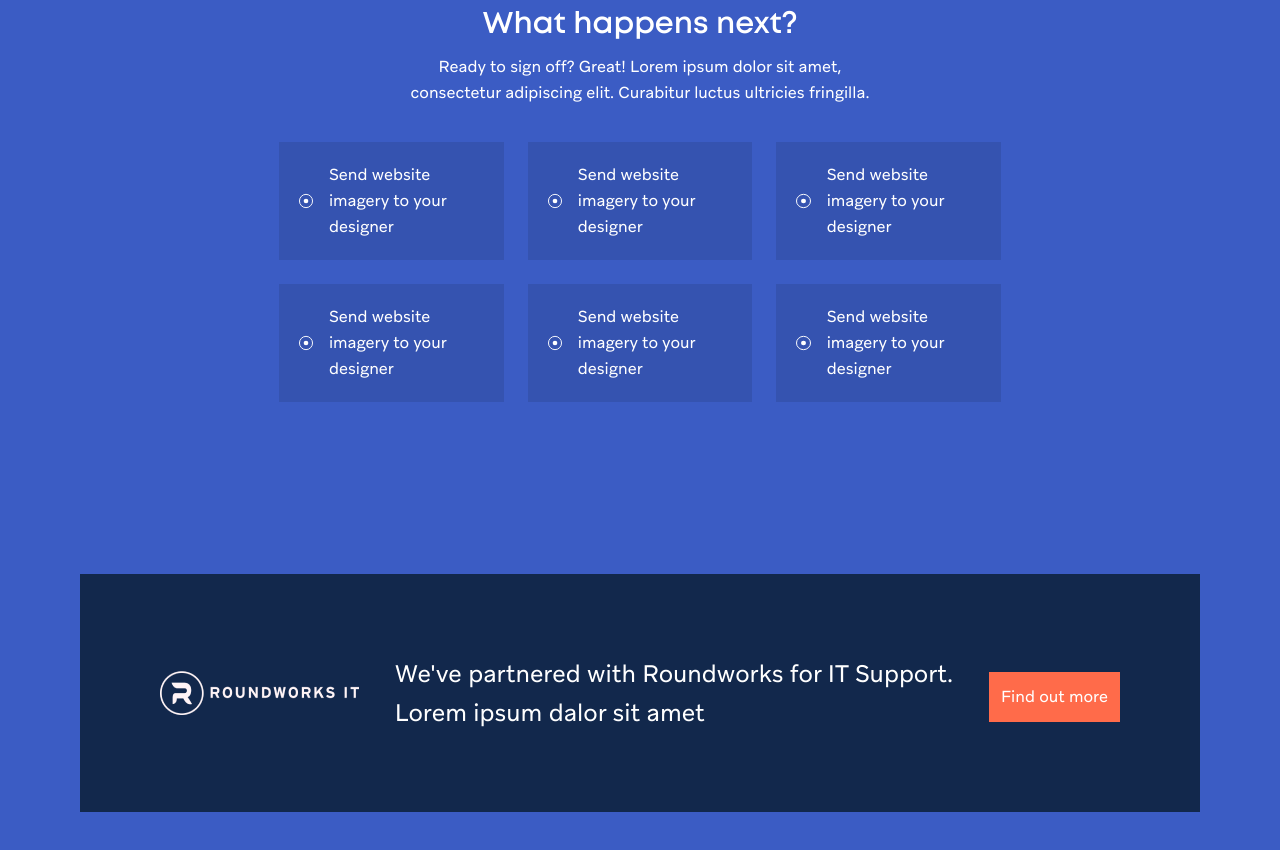
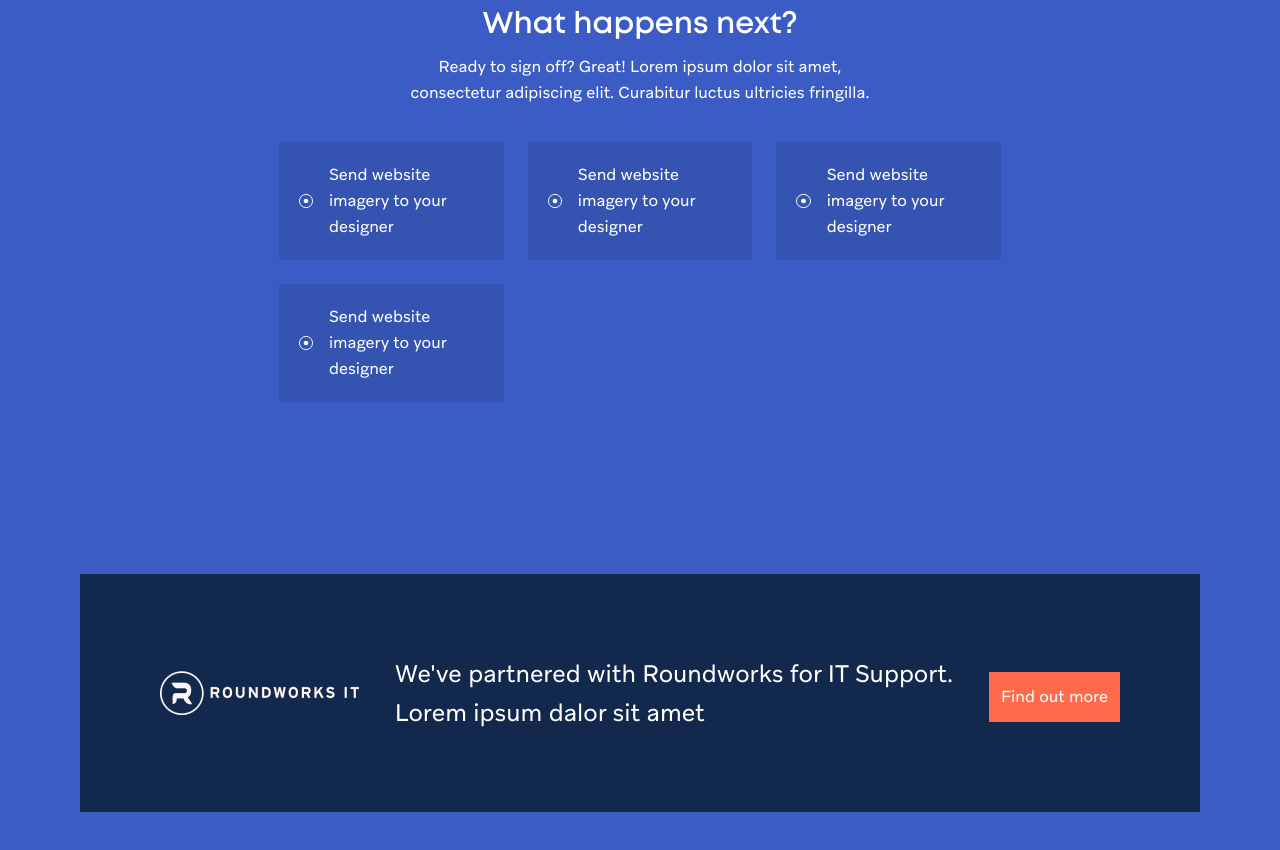
Before and after one commit to adtrak/adtrak-signoff, a Next.js app: page / in a window 1280 px wide. Shown: the part 3120-3970 px from the top of the page. Built offline with nearby package versions, Linux system fonts and the light colour scheme; what tailwindcss-filters would draw is missing.

Commit message:
refactor next Steps for loop

```diff
--- a/pages/index.js
+++ b/pages/index.js
@@ -11,6 +11,13 @@ import Container from '../components/container'
 import { motion } from 'framer-motion'
 
 export default function Home() {
+
+  const nextSteps = [
+    'Send website imagery to your designer',
+    'Send website imagery to your designer',
+    'Send website imagery to your designer',
+    'Send website imagery to your designer',
+  ];
 
   // let padRef = useRef({});
 
@@ -264,42 +271,11 @@ export default function Home() {
 
                 <div className="flex flex-wrap mt-6">
 
-                  <NextStep step="Send website imagery to your designer" />
-
-                  <div className="w-full p-3 px-0 sm:p-3 sm:w-1/2 lg:w-1/3">
-                    <div className="flex p-3 bg-black md:p-5 bg-opacity-10">
-                      <Image src="/images/target.svg" alt="Bullet Point" width={30} height={30} />
-                      <p className="px-4">Send website imagery to your designer</p>
-                    </div>
-                  </div>
-
-                  <div className="w-full p-3 px-0 sm:p-3 sm:w-1/2 lg:w-1/3">
-                    <div className="flex p-3 bg-black md:p-5 bg-opacity-10">
-                      <Image src="/images/target.svg" alt="Bullet Point" width={30} height={30} />
-                      <p className="px-4">Send website imagery to your designer</p>
-                    </div>
-                  </div>
-
-                  <div className="w-full p-3 px-0 sm:p-3 sm:w-1/2 lg:w-1/3">
-                    <div className="flex p-3 bg-black md:p-5 bg-opacity-10">
-                      <Image src="/images/target.svg" alt="Bullet Point" width={30} height={30} />
-                      <p className="px-4">Send website imagery to your designer</p>
-                    </div>
-                  </div>
-
-                  <div className="w-full p-3 px-0 sm:p-3 sm:w-1/2 lg:w-1/3">
-                    <div className="flex p-3 bg-black md:p-5 bg-opacity-10">
-                      <Image src="/images/target.svg" alt="Bullet Point" width={30} height={30} />
-                      <p className="px-4">Send website imagery to your designer</p>
-                    </div>
-                  </div>
-
-                  <div className="w-full p-3 px-0 sm:p-3 sm:w-1/2 lg:w-1/3">
-                    <div className="flex p-3 bg-black md:p-5 bg-opacity-10">
-                      <Image src="/images/target.svg" alt="Bullet Point" width={30} height={30} />
-                      <p className="px-4">Send website imagery to your designer</p>
-                    </div>
-                  </div>
+                  {nextSteps.map((step, i) => {
+                    return(
+                        <NextStep key={i} step={step} />
+                    )
+                  })}
 
                 </div>
 
```
